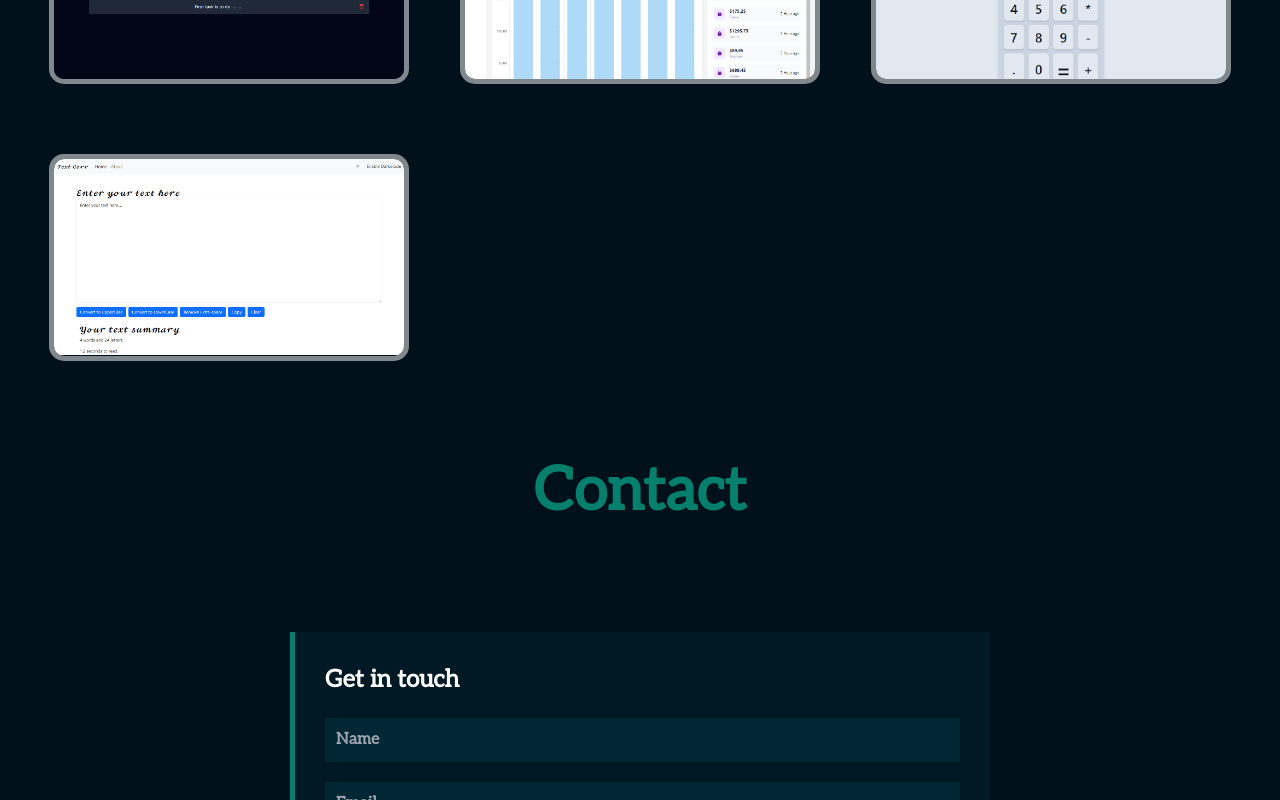
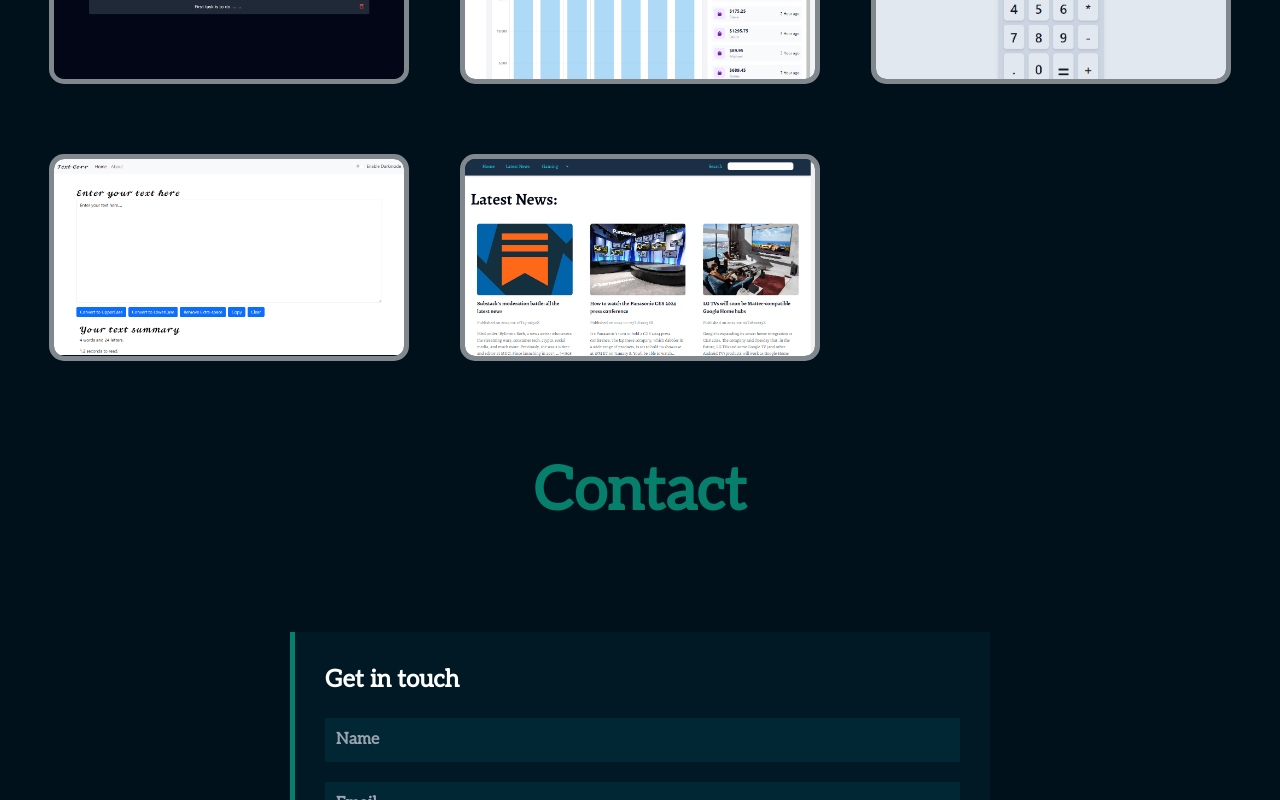
Before and after one commit to nblasd/Front-end-Portfolio, a Next.js app: page / in a window 1280 px wide. Shown: the part 1700-2500 px from the top of the page. Built offline with nearby package versions, Linux system fonts and the light colour scheme.

Commit message:
added new-app

```diff
--- a/src/statics/statics.ts
+++ b/src/statics/statics.ts
@@ -114,4 +114,14 @@ export const cardsInfo = [
     height: 400,
     link: "https://text-corr.netlify.app/",
   },
+    {
+    projectName: "News-app",
+    description:
+      "News-App, which I created with the Next.js Framework, allows you to see the latest news.But unfortunately i haven't deploy it because i don't have Api key for production.But you can clone it and use it using your free api key on local host",
+    src: "/news-app.png",
+    alt: "news-app",
+    width: 400,
+    height: 400,
+    link: "https://github.com/nblasd/news-app",
+  },
 ];
```
